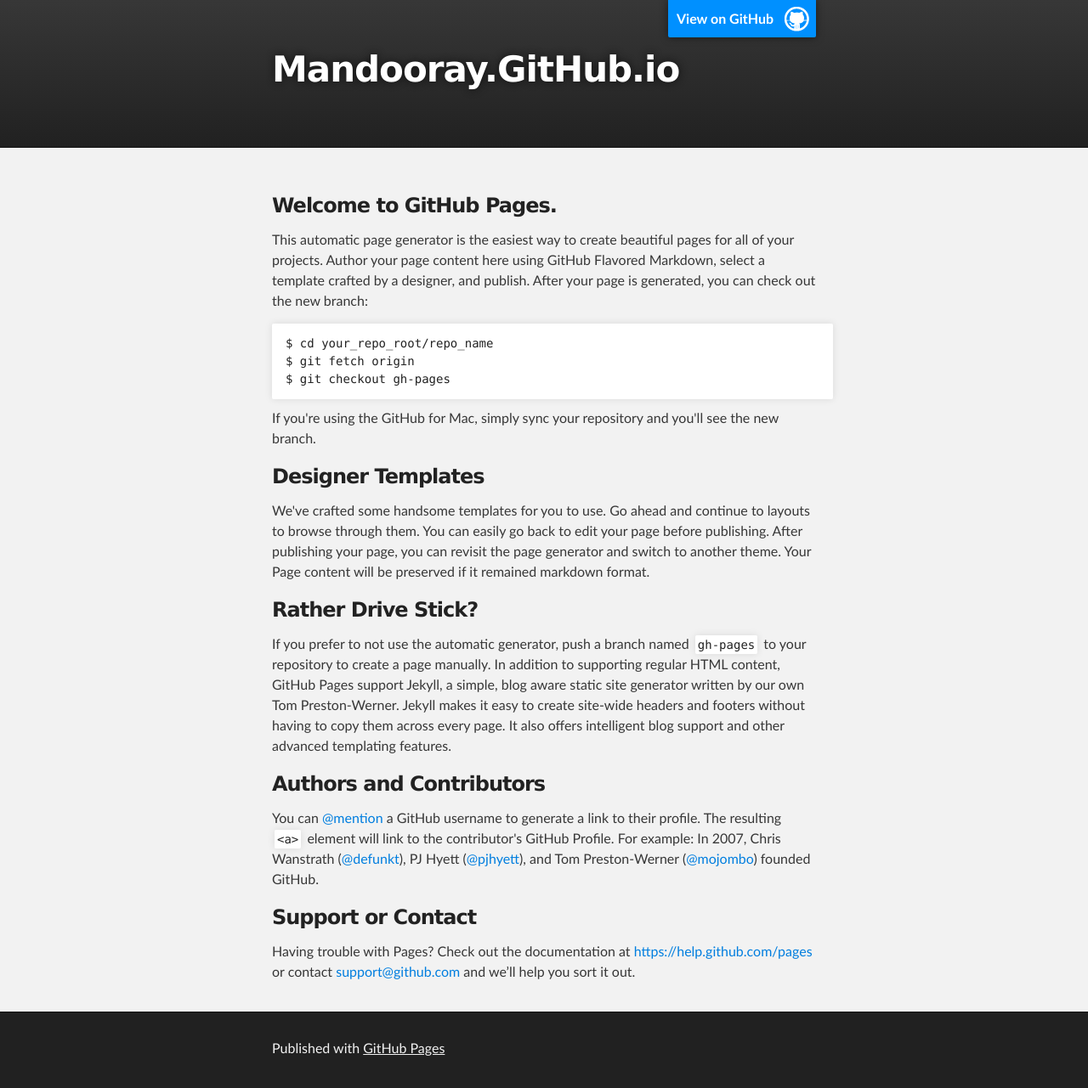
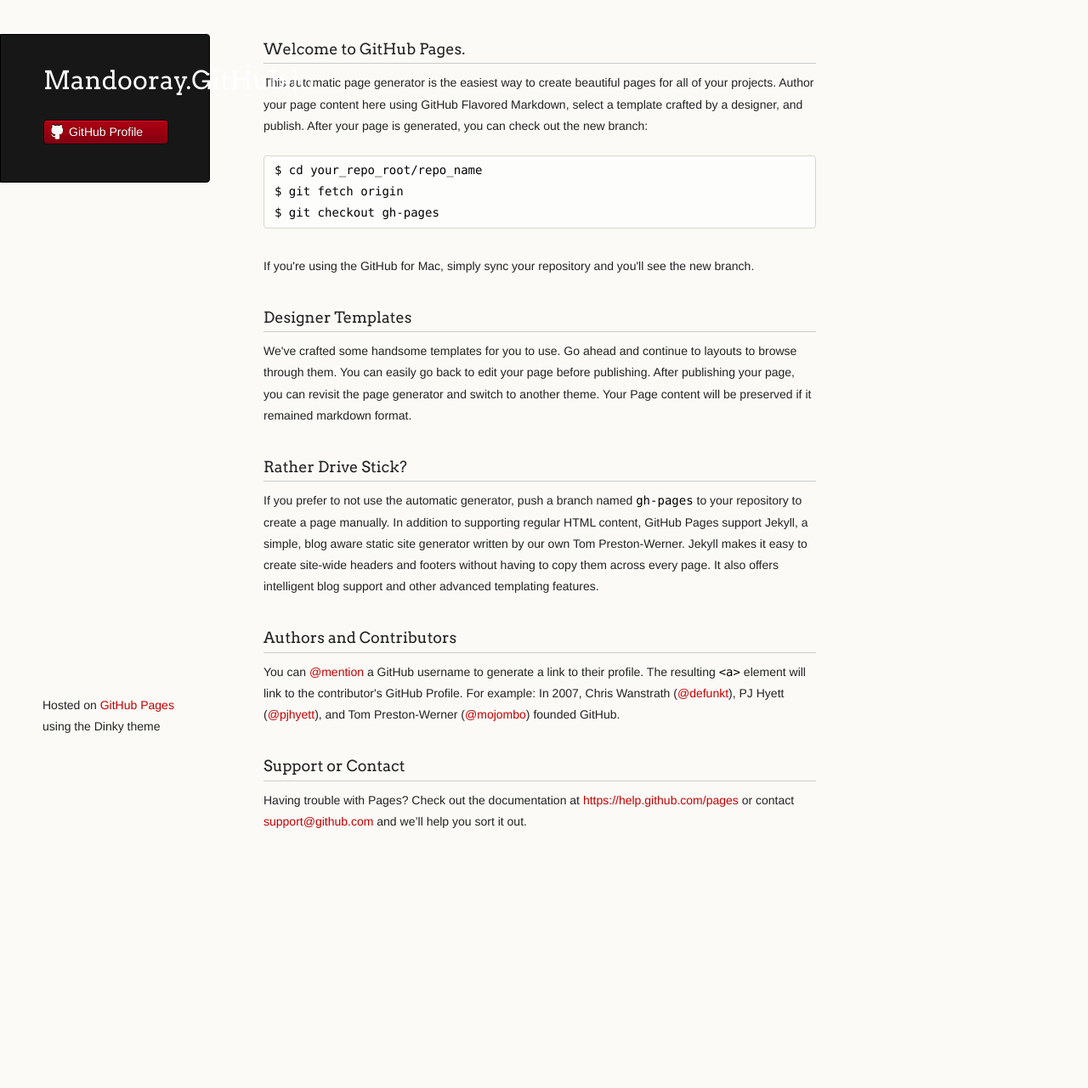
Before and after one commit to mandooray/mandooray.github.io, a Jekyll site: the page index.html, which Jekyll copies as it is, in a window 1280 px wide. Shown: the whole page at 85% size. Built offline with Jekyll 4.4.1, drawn with Linux system fonts in a browser that asks for light colours; after the commit the page ends 1052 px from its top, so only the background shows below that.

```diff
--- a/index.html
+++ b/index.html
@@ -1,32 +1,32 @@
-<!DOCTYPE html>
+<!doctype html>
 <html>
+  <head>
+    <meta charset="utf-8">
+    <meta http-equiv="X-UA-Compatible" content="chrome=1">
+    <title>Mandooray.GitHub.io by mandooray</title>
 
-  <head>
-    <meta charset='utf-8'>
-    <meta http-equiv="X-UA-Compatible" content="chrome=1">
-    <meta name="description" content="Mandooray.GitHub.io : ">
+    <link rel="stylesheet" href="stylesheets/styles.css">
+    <link rel="stylesheet" href="stylesheets/pygment_trac.css">
+    <script src="javascripts/scale.fix.js"></script>
+    <meta name="viewport" content="width=device-width, initial-scale=1, user-scalable=no">
+    <!--[if lt IE 9]>
+    <script src="//html5shiv.googlecode.com/svn/trunk/html5.js"></script>
+    <![endif]-->
+  </head>
+  <body>
+    <div class="wrapper">
+      <header>
+        <h1 class="header">Mandooray.GitHub.io</h1>
+        <p class="header"></p>
 
-    <link rel="stylesheet" type="text/css" media="screen" href="stylesheets/stylesheet.css">
 
-    <title>Mandooray.GitHub.io</title>
-  </head>
 
-  <body>
+        <ul>
+          <li><a class="buttons github" href="https://github.com/mandooray">GitHub Profile</a></li>
+        </ul>
 
-    <!-- HEADER -->
-    <div id="header_wrap" class="outer">
-        <header class="inner">
-          <a id="forkme_banner" href="https://github.com/mandooray">View on GitHub</a>
-
-          <h1 id="project_title">Mandooray.GitHub.io</h1>
-          <h2 id="project_tagline"></h2>
-
-        </header>
-    </div>
-
-    <!-- MAIN CONTENT -->
-    <div id="main_content_wrap" class="outer">
-      <section id="main_content" class="inner">
+      </header>
+      <section>
         <h3>
 <a id="welcome-to-github-pages" class="anchor" href="#welcome-to-github-pages" aria-hidden="true"><span class="octicon octicon-link"></span></a>Welcome to GitHub Pages.</h3>
 
@@ -59,16 +59,11 @@
 
 <p>Having trouble with Pages? Check out the documentation at <a href="https://help.github.com/pages">https://help.github.com/pages</a> or contact <a href="mailto:support@github.com">support@github.com</a> and we’ll help you sort it out.</p>
       </section>
-    </div>
-
-    <!-- FOOTER  -->
-    <div id="footer_wrap" class="outer">
-      <footer class="inner">
-        <p>Published with <a href="http://pages.github.com">GitHub Pages</a></p>
+      <footer>
+        <p><small>Hosted on <a href="http://pages.github.com">GitHub Pages</a> using the Dinky theme</small></p>
       </footer>
     </div>
-
-
+    <!--[if !IE]><script>fixScale(document);</script><![endif]-->
 
   </body>
 </html>
--- /dev/null
+++ b/javascripts/scale.fix.js
@@ -0,0 +1,20 @@
+fixScale = function(doc) {
+
+	var addEvent = 'addEventListener',
+	    type = 'gesturestart',
+	    qsa = 'querySelectorAll',
+	    scales = [1, 1],
+	    meta = qsa in doc ? doc[qsa]('meta[name=viewport]') : [];
+
+	function fix() {
+		meta.content = 'width=device-width,minimum-scale=' + scales[0] + ',maximum-scale=' + scales[1];
+		doc.removeEventListener(type, fix, true);
+	}
+
+	if ((meta = meta[meta.length - 1]) && addEvent in doc) {
+		fix();
+		scales = [.25, 1.6];
+		doc[addEvent](type, fix, true);
+	}
+
+};
--- a/stylesheets/pygment_trac.css
+++ b/stylesheets/pygment_trac.css
@@ -1,65 +1,64 @@
-.highlight .hll { background-color: #ffffcc }
-.highlight  { background: #f0f3f3; }
-.highlight .c { color: #0099FF; font-style: italic } /* Comment */
-.highlight .err { color: #AA0000; background-color: #FFAAAA } /* Error */
-.highlight .k { color: #006699; font-weight: bold } /* Keyword */
-.highlight .o { color: #555555 } /* Operator */
-.highlight .cm { color: #0099FF; font-style: italic } /* Comment.Multiline */
-.highlight .cp { color: #009999 } /* Comment.Preproc */
-.highlight .c1 { color: #0099FF; font-style: italic } /* Comment.Single */
-.highlight .cs { color: #0099FF; font-weight: bold; font-style: italic } /* Comment.Special */
-.highlight .gd { background-color: #FFCCCC; border: 1px solid #CC0000 } /* Generic.Deleted */
+.highlight  { background: #ffffff; }
+.highlight .c { color: #999988; font-style: italic } /* Comment */
+.highlight .err { color: #a61717; background-color: #e3d2d2 } /* Error */
+.highlight .k { font-weight: bold } /* Keyword */
+.highlight .o { font-weight: bold } /* Operator */
+.highlight .cm { color: #999988; font-style: italic } /* Comment.Multiline */
+.highlight .cp { color: #999999; font-weight: bold } /* Comment.Preproc */
+.highlight .c1 { color: #999988; font-style: italic } /* Comment.Single */
+.highlight .cs { color: #999999; font-weight: bold; font-style: italic } /* Comment.Special */
+.highlight .gd { color: #000000; background-color: #ffdddd } /* Generic.Deleted */
+.highlight .gd .x { color: #000000; background-color: #ffaaaa } /* Generic.Deleted.Specific */
 .highlight .ge { font-style: italic } /* Generic.Emph */
-.highlight .gr { color: #FF0000 } /* Generic.Error */
-.highlight .gh { color: #003300; font-weight: bold } /* Generic.Heading */
-.highlight .gi { background-color: #CCFFCC; border: 1px solid #00CC00 } /* Generic.Inserted */
-.highlight .go { color: #AAAAAA } /* Generic.Output */
-.highlight .gp { color: #000099; font-weight: bold } /* Generic.Prompt */
+.highlight .gr { color: #aa0000 } /* Generic.Error */
+.highlight .gh { color: #999999 } /* Generic.Heading */
+.highlight .gi { color: #000000; background-color: #ddffdd } /* Generic.Inserted */
+.highlight .gi .x { color: #000000; background-color: #aaffaa } /* Generic.Inserted.Specific */
+.highlight .go { color: #888888 } /* Generic.Output */
+.highlight .gp { color: #555555 } /* Generic.Prompt */
 .highlight .gs { font-weight: bold } /* Generic.Strong */
-.highlight .gu { color: #003300; font-weight: bold } /* Generic.Subheading */
-.highlight .gt { color: #99CC66 } /* Generic.Traceback */
-.highlight .kc { color: #006699; font-weight: bold } /* Keyword.Constant */
-.highlight .kd { color: #006699; font-weight: bold } /* Keyword.Declaration */
-.highlight .kn { color: #006699; font-weight: bold } /* Keyword.Namespace */
-.highlight .kp { color: #006699 } /* Keyword.Pseudo */
-.highlight .kr { color: #006699; font-weight: bold } /* Keyword.Reserved */
-.highlight .kt { color: #007788; font-weight: bold } /* Keyword.Type */
-.highlight .m { color: #FF6600 } /* Literal.Number */
-.highlight .s { color: #CC3300 } /* Literal.String */
-.highlight .na { color: #330099 } /* Name.Attribute */
-.highlight .nb { color: #336666 } /* Name.Builtin */
-.highlight .nc { color: #00AA88; font-weight: bold } /* Name.Class */
-.highlight .no { color: #336600 } /* Name.Constant */
-.highlight .nd { color: #9999FF } /* Name.Decorator */
-.highlight .ni { color: #999999; font-weight: bold } /* Name.Entity */
-.highlight .ne { color: #CC0000; font-weight: bold } /* Name.Exception */
-.highlight .nf { color: #CC00FF } /* Name.Function */
-.highlight .nl { color: #9999FF } /* Name.Label */
-.highlight .nn { color: #00CCFF; font-weight: bold } /* Name.Namespace */
-.highlight .nt { color: #330099; font-weight: bold } /* Name.Tag */
-.highlight .nv { color: #003333 } /* Name.Variable */
-.highlight .ow { color: #000000; font-weight: bold } /* Operator.Word */
+.highlight .gu { color: #800080; font-weight: bold; } /* Generic.Subheading */
+.highlight .gt { color: #aa0000 } /* Generic.Traceback */
+.highlight .kc { font-weight: bold } /* Keyword.Constant */
+.highlight .kd { font-weight: bold } /* Keyword.Declaration */
+.highlight .kn { font-weight: bold } /* Keyword.Namespace */
+.highlight .kp { font-weight: bold } /* Keyword.Pseudo */
+.highlight .kr { font-weight: bold } /* Keyword.Reserved */
+.highlight .kt { color: #445588; font-weight: bold } /* Keyword.Type */
+.highlight .m { color: #009999 } /* Literal.Number */
+.highlight .s { color: #d14 } /* Literal.String */
+.highlight .na { color: #008080 } /* Name.Attribute */
+.highlight .nb { color: #0086B3 } /* Name.Builtin */
+.highlight .nc { color: #445588; font-weight: bold } /* Name.Class */
+.highlight .no { color: #008080 } /* Name.Constant */
+.highlight .ni { color: #800080 } /* Name.Entity */
+.highlight .ne { color: #990000; font-weight: bold } /* Name.Exception */
+.highlight .nf { color: #990000; font-weight: bold } /* Name.Function */
+.highlight .nn { color: #555555 } /* Name.Namespace */
+.highlight .nt { color: #000080 } /* Name.Tag */
+.highlight .nv { color: #008080 } /* Name.Variable */
+.highlight .ow { font-weight: bold } /* Operator.Word */
 .highlight .w { color: #bbbbbb } /* Text.Whitespace */
-.highlight .mf { color: #FF6600 } /* Literal.Number.Float */
-.highlight .mh { color: #FF6600 } /* Literal.Number.Hex */
-.highlight .mi { color: #FF6600 } /* Literal.Number.Integer */
-.highlight .mo { color: #FF6600 } /* Literal.Number.Oct */
-.highlight .sb { color: #CC3300 } /* Literal.String.Backtick */
-.highlight .sc { color: #CC3300 } /* Literal.String.Char */
-.highlight .sd { color: #CC3300; font-style: italic } /* Literal.String.Doc */
-.highlight .s2 { color: #CC3300 } /* Literal.String.Double */
-.highlight .se { color: #CC3300; font-weight: bold } /* Literal.String.Escape */
-.highlight .sh { color: #CC3300 } /* Literal.String.Heredoc */
-.highlight .si { color: #AA0000 } /* Literal.String.Interpol */
-.highlight .sx { color: #CC3300 } /* Literal.String.Other */
-.highlight .sr { color: #33AAAA } /* Literal.String.Regex */
-.highlight .s1 { color: #CC3300 } /* Literal.String.Single */
-.highlight .ss { color: #FFCC33 } /* Literal.String.Symbol */
-.highlight .bp { color: #336666 } /* Name.Builtin.Pseudo */
-.highlight .vc { color: #003333 } /* Name.Variable.Class */
-.highlight .vg { color: #003333 } /* Name.Variable.Global */
-.highlight .vi { color: #003333 } /* Name.Variable.Instance */
-.highlight .il { color: #FF6600 } /* Literal.Number.Integer.Long */
+.highlight .mf { color: #009999 } /* Literal.Number.Float */
+.highlight .mh { color: #009999 } /* Literal.Number.Hex */
+.highlight .mi { color: #009999 } /* Literal.Number.Integer */
+.highlight .mo { color: #009999 } /* Literal.Number.Oct */
+.highlight .sb { color: #d14 } /* Literal.String.Backtick */
+.highlight .sc { color: #d14 } /* Literal.String.Char */
+.highlight .sd { color: #d14 } /* Literal.String.Doc */
+.highlight .s2 { color: #d14 } /* Literal.String.Double */
+.highlight .se { color: #d14 } /* Literal.String.Escape */
+.highlight .sh { color: #d14 } /* Literal.String.Heredoc */
+.highlight .si { color: #d14 } /* Literal.String.Interpol */
+.highlight .sx { color: #d14 } /* Literal.String.Other */
+.highlight .sr { color: #009926 } /* Literal.String.Regex */
+.highlight .s1 { color: #d14 } /* Literal.String.Single */
+.highlight .ss { color: #990073 } /* Literal.String.Symbol */
+.highlight .bp { color: #999999 } /* Name.Builtin.Pseudo */
+.highlight .vc { color: #008080 } /* Name.Variable.Class */
+.highlight .vg { color: #008080 } /* Name.Variable.Global */
+.highlight .vi { color: #008080 } /* Name.Variable.Instance */
+.highlight .il { color: #009999 } /* Literal.Number.Integer.Long */
 
 .type-csharp .highlight .k { color: #0000FF }
 .type-csharp .highlight .kt { color: #0000FF }
--- /dev/null
+++ b/stylesheets/styles.css
@@ -0,0 +1,423 @@
+@import url(https://fonts.googleapis.com/css?family=Arvo:400,700,400italic);
+
+/* MeyerWeb Reset */
+
+html, body, div, span, applet, object, iframe,
+h1, h2, h3, h4, h5, h6, p, blockquote, pre,
+a, abbr, acronym, address, big, cite, code,
+del, dfn, em, img, ins, kbd, q, s, samp,
+small, strike, strong, sub, sup, tt, var,
+b, u, i, center,
+dl, dt, dd, ol, ul, li,
+fieldset, form, label, legend,
+table, caption, tbody, tfoot, thead, tr, th, td,
+article, aside, canvas, details, embed,
+figure, figcaption, footer, header, hgroup,
+menu, nav, output, ruby, section, summary,
+time, mark, audio, video {
+  margin: 0;
+  padding: 0;
+  border: 0;
+  font: inherit;
+  vertical-align: baseline;
+}
+
+
+/* Base text styles */
+
+body {
+  padding:10px 50px 0 0;
+  font-family:"Helvetica Neue", Helvetica, Arial, sans-serif;
+	font-size: 14px;
+	color: #232323;
+	background-color: #FBFAF7;
+	margin: 0;
+	line-height: 1.8em;
+	-webkit-font-smoothing: antialiased;
+
+}
+
+h1, h2, h3, h4, h5, h6 {
+  color:#232323;
+  margin:36px 0 10px;
+}
+
+p, ul, ol, table, dl {
+  margin:0 0 22px;
+}
+
+h1, h2, h3 {
+	font-family: Arvo, Monaco, serif;
+  line-height:1.3;
+	font-weight: normal;
+}
+
+h1,h2, h3 {
+	display: block;
+	border-bottom: 1px solid #ccc;
+	padding-bottom: 5px;
+}
+
+h1 {
+	font-size: 30px;
+}
+
+h2 {
+	font-size: 24px;
+}
+
+h3 {
+	font-size: 18px;
+}
+
+h4, h5, h6 {
+	font-family: Arvo, Monaco, serif;
+	font-weight: 700;
+}
+
+a {
+  color:#C30000;
+  font-weight:200;
+  text-decoration:none;
+}
+
+a:hover {
+	text-decoration: underline;
+}
+
+a small {
+	font-size: 12px;
+}
+
+em {
+	font-style: italic;
+}
+
+strong {
+  font-weight:700;
+}
+
+ul {
+  list-style-position: inside;
+  list-style: disc;
+  padding-left: 25px;
+}
+
+ol {
+  list-style-position: inside;
+  list-style: decimal;
+  padding-left: 25px;
+}
+
+blockquote {
+  margin: 0;
+  padding: 0 0 0 20px;
+  font-style: italic;
+}
+
+dl, dt, dd, dl p {
+	font-color: #444;
+}
+
+dl dt {
+  font-weight: bold;
+}
+
+dl dd {
+  padding-left: 20px;
+  font-style: italic;
+}
+
+dl p {
+  padding-left: 20px;
+  font-style: italic;
+}
+
+hr {
+  border:0;
+  background:#ccc;
+  height:1px;
+  margin:0 0 24px;
+}
+
+/* Images */
+
+img {
+  position: relative;
+  margin: 0 auto;
+  max-width: 650px;
+  padding: 5px;
+  margin: 10px 0 32px 0;
+  border: 1px solid #ccc;
+}
+
+p img {
+  display: inline;
+  margin: 0;
+  padding: 0;
+  vertical-align: middle;
+  text-align: center;
+  border: none;
+}
+
+/* Code blocks */
+
+code, pre {
+	font-family: Monaco, "Bitstream Vera Sans Mono", "Lucida Console", Terminal, monospace;
+  color:#000;
+  font-size:14px;
+}
+
+pre {
+	padding: 4px 12px;
+  background: #FDFEFB;
+  border-radius:4px;
+  border:1px solid #D7D8C8;
+  overflow: auto;
+  overflow-y: hidden;
+	margin-bottom: 32px;
+}
+
+
+/* Tables */
+
+table {
+  width:100%;
+}
+
+table {
+  border: 1px solid #ccc;
+  margin-bottom: 32px;
+  text-align: left;
+ }
+
+th {
+  font-family: 'Arvo', Helvetica, Arial, sans-serif;
+	font-size: 18px;
+	font-weight: normal;
+  padding: 10px;
+  background: #232323;
+  color: #FDFEFB;
+ }
+
+td {
+  padding: 10px;
+	background: #ccc;
+ }
+
+
+/* Wrapper */
+.wrapper {
+  width:960px;
+}
+
+
+/* Header */
+
+header {
+	background-color: #171717;
+	color: #FDFDFB;
+  width:170px;
+  float:left;
+  position:fixed;
+	border: 1px solid #000;
+	-webkit-border-top-right-radius: 4px;
+	-webkit-border-bottom-right-radius: 4px;
+	-moz-border-radius-topright: 4px;
+	-moz-border-radius-bottomright: 4px;
+	border-top-right-radius: 4px;
+	border-bottom-right-radius: 4px;
+	padding: 34px 25px 22px 50px;
+	margin: 30px 25px 0 0;
+	-webkit-font-smoothing: antialiased;
+}
+
+p.header {
+	font-size: 16px;
+}
+
+h1.header {
+	font-family: Arvo, sans-serif;
+	font-size: 30px;
+	font-weight: 300;
+	line-height: 1.3em;
+	border-bottom: none;
+	margin-top: 0;
+}
+
+
+h1.header, a.header, a.name, header a{
+	color: #fff;
+}
+
+a.header {
+	text-decoration: underline;
+}
+
+a.name {
+	white-space: nowrap;
+}
+
+header ul {
+  list-style:none;
+  padding:0;
+}
+
+header li {
+	list-style-type: none;
+  width:132px;
+  height:15px;
+	margin-bottom: 12px;
+	line-height: 1em;
+	padding: 6px 6px 6px 7px;
+
+	background: #AF0011;
+	background: -moz-linear-gradient(top, #AF0011 0%, #820011 100%);
+  background: -webkit-gradient(linear, left top, left bottom, color-stop(0%,#f8f8f8), color-stop(100%,#dddddd));
+  background: -webkit-linear-gradient(top, #AF0011 0%,#820011 100%);
+  background: -o-linear-gradient(top, #AF0011 0%,#820011 100%);
+  background: -ms-linear-gradient(top, #AF0011 0%,#820011 100%);
+  background: linear-gradient(top, #AF0011 0%,#820011 100%);
+
+	border-radius:4px;
+  border:1px solid #0D0D0D;
+
+	-webkit-box-shadow: inset 0px 1px 1px 0 rgba(233,2,38, 1);
+	box-shadow: inset 0px 1px 1px 0 rgba(233,2,38, 1);
+
+}
+
+header li:hover {
+	background: #C3001D;
+	background: -moz-linear-gradient(top, #C3001D 0%, #950119 100%);
+  background: -webkit-gradient(linear, left top, left bottom, color-stop(0%,#f8f8f8), color-stop(100%,#dddddd));
+  background: -webkit-linear-gradient(top, #C3001D 0%,#950119 100%);
+  background: -o-linear-gradient(top, #C3001D 0%,#950119 100%);
+  background: -ms-linear-gradient(top, #C3001D 0%,#950119 100%);
+  background: linear-gradient(top, #C3001D 0%,#950119 100%);
+}
+
+a.buttons {
+	-webkit-font-smoothing: antialiased;
+	background: url(../images/arrow-down.png) no-repeat;
+	font-weight: normal;
+	text-shadow: rgba(0, 0, 0, 0.4) 0 -1px 0;
+	padding: 2px 2px 2px 22px;
+	height: 30px;
+}
+
+a.github {
+	background: url(../images/octocat-small.png) no-repeat 1px;
+}
+
+a.buttons:hover {
+	color: #fff;
+	text-decoration: none;
+}
+
+
+/* Section - for main page content */
+
+section {
+  width:650px;
+  float:right;
+  padding-bottom:50px;
+}
+
+
+/* Footer */
+
+footer {
+  width:170px;
+  float:left;
+  position:fixed;
+  bottom:10px;
+	padding-left: 50px;
+}
+
+@media print, screen and (max-width: 960px) {
+
+  div.wrapper {
+    width:auto;
+    margin:0;
+  }
+
+  header, section, footer {
+    float:none;
+    position:static;
+    width:auto;
+  }
+
+	footer {
+		border-top: 1px solid #ccc;
+		margin:0 84px 0 50px;
+		padding:0;
+	}
+
+  header {
+    padding-right:320px;
+  }
+
+  section {
+    padding:20px 84px 20px 50px;
+    margin:0 0 20px;
+  }
+
+  header a small {
+    display:inline;
+  }
+
+  header ul {
+    position:absolute;
+    right:130px;
+    top:84px;
+  }
+}
+
+@media print, screen and (max-width: 720px) {
+  body {
+    word-wrap:break-word;
+  }
+
+  header {
+    padding:10px 20px 0;
+		margin-right: 0;
+  }
+
+	section {
+    padding:10px 0 10px 20px;
+    margin:0 0 30px;
+  }
+
+	footer {
+		margin: 0 0 0 30px;
+	}
+
+  header ul, header p.view {
+    position:static;
+  }
+}
+
+@media print, screen and (max-width: 480px) {
+
+  header ul li.download {
+    display:none;
+  }
+
+	footer {
+		margin: 0 0 0 20px;
+	}
+
+	footer a{
+		display:block;
+	}
+
+}
+
+@media print {
+  body {
+    padding:0.4in;
+    font-size:12pt;
+    color:#444;
+  }
+}
```
Also changed, not shown: images/arrow-down.png (added), images/octocat-small.png (added).
